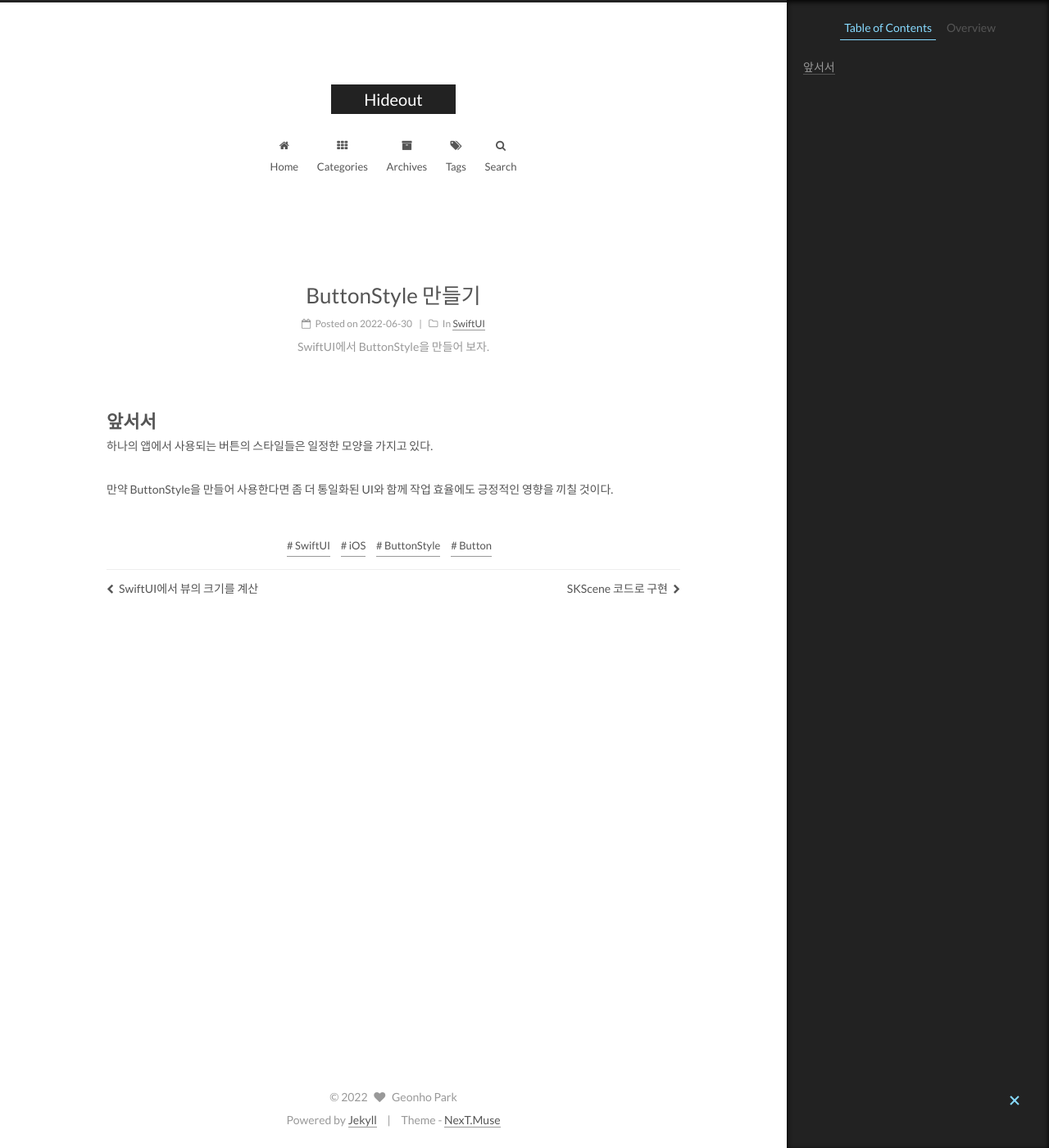
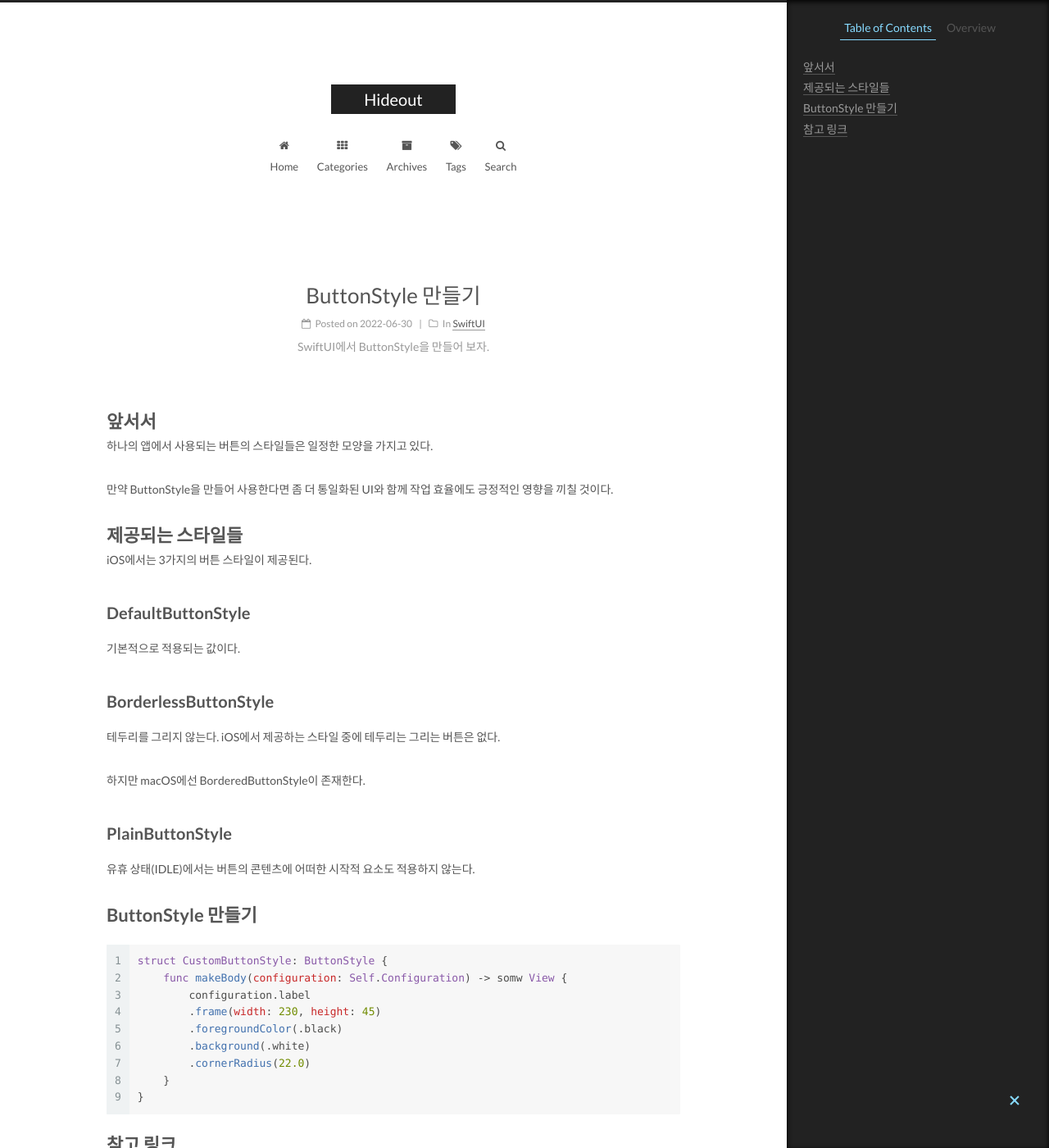
Before and after one commit to pagh2322/pagh2322.github.io, a Jekyll site: the page built from SwiftUI/_posts/2022-06-30-swiftui-button-style.md, in a window 1280 px wide and 1400 px high. Shown: the whole window at 82% size. Built offline with Jekyll 4.4.1, drawn with Linux system fonts in a browser that asks for light colours; comment, search, counter and statistics services are not loaded; some of the changed text lies outside the part shown.

Commit message:
Button Style

````diff
--- a/SwiftUI/_posts/2022-06-30-swiftui-button-style.md
+++ b/SwiftUI/_posts/2022-06-30-swiftui-button-style.md
@@ -14,3 +14,35 @@ tags:
 하나의 앱에서 사용되는 버튼의 스타일들은 일정한 모양을 가지고 있다.
 
 만약 ButtonStyle을 만들어 사용한다면 좀 더 통일화된 UI와 함께 작업 효율에도 긍정적인 영향을 끼칠 것이다.
+
+# 제공되는 스타일들
+iOS에서는 3가지의 버튼 스타일이 제공된다.
+
+## DefaultButtonStyle
+기본적으로 적용되는 값이다.
+
+## BorderlessButtonStyle
+테두리를 그리지 않는다. iOS에서 제공하는 스타일 중에 테두리는 그리는 버튼은 없다.
+
+하지만 macOS에선 BorderedButtonStyle이 존재한다.
+
+## PlainButtonStyle
+유휴 상태(IDLE)에서는 버튼의 콘텐츠에 어떠한 시작적 요소도 적용하지 않는다.
+
+# ButtonStyle 만들기
+```swift
+struct CustomButtonStyle: ButtonStyle {
+    func makeBody(configuration: Self.Configuration) -> somw View {
+        configuration.label
+        .frame(width: 230, height: 45)
+        .foregroundColor(.black)
+        .background(.white)
+        .cornerRadius(22.0)
+    }
+}
+```
+
+# 참고 링크
+[SwiftUI : Button / onTapGesture](https://seons-dev.tistory.com/entry/Button버튼)
+
+[[SwiftUI] 버튼 스타일 (ButtonStyle) 만들어 쉽게 재사용하기](https://onelife2live.tistory.com/43)
````
